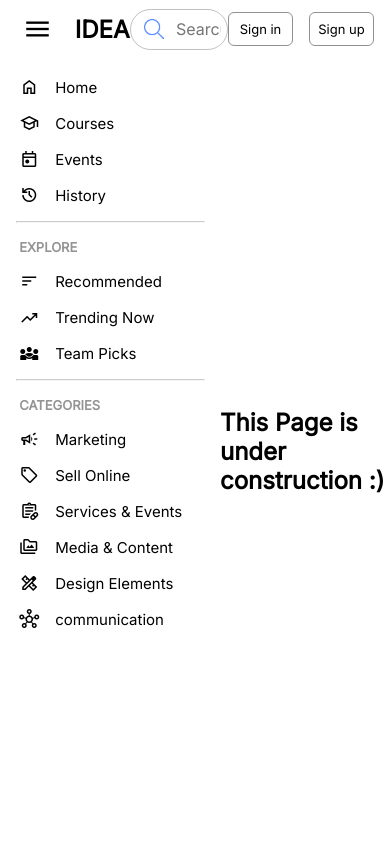
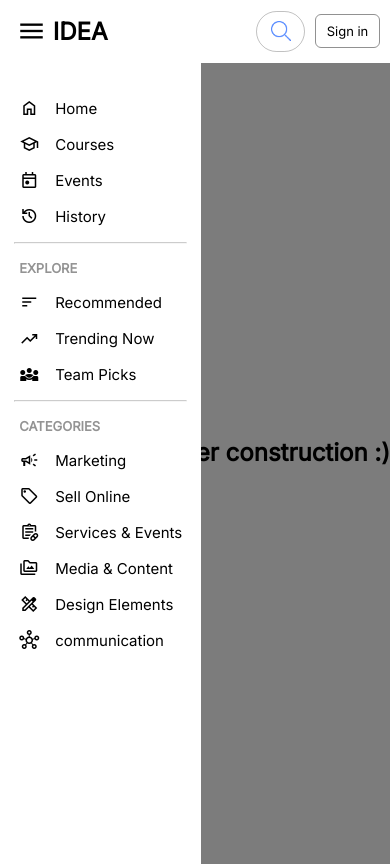
Before and after one commit to mishalp/idea-website, a React (Create React App) app: page /#/home in a window 390 px wide. Both pictures are taken after a click on the element "menu". Built offline with nearby package versions, Linux system fonts and the light colour scheme.

Commit message:
resposnsieve design

```diff
--- a/public/index.html
+++ b/public/index.html
@@ -3,7 +3,7 @@
   <head>
     <meta charset="utf-8" />
     <link rel="icon" href="%PUBLIC_URL%/favicon.ico" />
-    <meta name="viewport" content="width=device-width, initial-scale=1" />
+    <meta name="viewport" content="width=device-width, initial-scale=1,minimum-scale=1.0, maximum-scale = 1.0, user-scalable = no" />
     <meta name="theme-color" content="#000000" />
     <meta
       name="description"
--- a/src/App.css
+++ b/src/App.css
@@ -12,10 +12,23 @@ a{
 }
 
 .index{
-    width: 100%;
     height: 100vh;
+    width: 100vw;
     display: grid;
-    grid-template-columns: 74px 146px 1fr;
-    grid-template-rows: auto 50px 1fr;
+    grid-template-columns: 74px 146px auto;
+    grid-template-rows: 60px 50px auto;
     transition: .5s;
+    gap: .5rem;
+    overflow: hidden;
+
 }
+
+@media only screen and (max-width: 430px) {
+    .index{
+        display: grid;
+        grid-template-columns: 1fr;
+        width: 100%;
+        gap: 0;
+        overflow: hidden;
+    }
+}
--- a/src/components/sideMenu/Navbar.js
+++ b/src/components/sideMenu/Navbar.js
@@ -9,6 +9,7 @@ function Navbar() {
         document.getElementById("min-menu").classList.toggle("disable");
         document.getElementById("side-menu").classList.toggle("border");
       };
+
   return (
     <div className='navbar'>
         <div className="left">
@@ -25,7 +26,6 @@ function Navbar() {
         </div>
         <div className="btns">
             <button>Sign in</button>
-            <button>Sign up</button>
         </div>
     </div>
   )
--- a/src/components/sideMenu/SideMenu.js
+++ b/src/components/sideMenu/SideMenu.js
@@ -4,6 +4,13 @@ import { Link } from "react-router-dom";
 import { HashLink } from "react-router-hash-link";
 
 function SideMenu() {
+  const toggle = () => {
+    document.getElementById("menu-options").classList.toggle("disable");
+    document.getElementById("index").classList.toggle("index-toggle");
+    document.getElementById("min-menu").classList.toggle("disable");
+    document.getElementById("side-menu").classList.toggle("border");
+  };
+  const mobile = window.innerWidth < 430? true: false
   return (
     <div className="side-menu" id="side-menu">
       <div className="min-menu" id="min-menu">
@@ -25,33 +32,33 @@ function SideMenu() {
         </Link>
       </div>
       <div className="menu-options disable" id="menu-options">
-        <Link to="home">
+        <Link onClick={mobile? toggle: null} to="home">
           <span class="material-symbols-outlined">home</span>
           <div>Home</div>
         </Link>
-        <Link to="courses">
+        <Link onClick={mobile? toggle: null} to="courses">
           <span class="material-symbols-outlined">school</span>
           <div>Courses</div>
         </Link>
-        <Link to="events">
+        <Link onClick={mobile? toggle: null} to="events">
           <span class="material-symbols-outlined">today</span>
           <div>Events</div>
         </Link>
-        <Link to="History">
+        <Link onClick={mobile? toggle: null} to="History">
           <span class="material-symbols-outlined">history</span>
           <div>History</div>
         </Link>
         <hr />
         <h3>EXPLORE</h3>
-        <HashLink to="/courses/#recommended" smooth>
+        <HashLink onClick={mobile? toggle: null} to="/courses/#recommended" smooth>
           <span class="material-symbols-outlined">sort</span>
           <div>Recommended</div>
         </HashLink>
-        <HashLink to="/courses/#trending" smooth>
+        <HashLink onClick={mobile? toggle: null} to="/courses/#trending" smooth>
           <span class="material-symbols-outlined">trending_up</span>
           <div>Trending Now</div>
         </HashLink>
-        <HashLink to="/courses/#team" smooth>
+        <HashLink onClick={mobile? toggle: null} to="/courses/#team" smooth>
         <span class="material-symbols-outlined">
 diversity_3
 </span>
@@ -59,13 +66,13 @@ diversity_3
         </HashLink>
         <hr />
         <h3>CATEGORIES</h3>
-        <Link to="marketing">
+        <Link onClick={mobile? toggle: null} to="marketing">
         <span class="material-symbols-outlined">
 campaign
 </span>
           <div>Marketing</div>
         </Link>
-        <Link to="sell">
+        <Link onClick={mobile? toggle: null} to="sell">
         <span class="material-symbols-outlined">
 sell
 </span>
@@ -77,19 +84,19 @@ prescriptions
 </span>
           <div>Services & Events</div>
         </Link>
-        <Link to="media">
+        <Link onClick={mobile? toggle: null} to="media">
         <span class="material-symbols-outlined">
 perm_media
 </span>
           <div>Media & Content</div>
         </Link>
-        <Link to="design">
+        <Link onClick={mobile? toggle: null} to="design">
         <span class="material-symbols-outlined">
 design_services
 </span>
           <div>Design Elements</div>
         </Link>
-        <Link to="communication">
+        <Link onClick={mobile? toggle: null} to="communication">
         <span class="material-symbols-outlined">
 hub
 </span>
--- a/src/components/sideMenu/navbar.css
+++ b/src/components/sideMenu/navbar.css
@@ -6,6 +6,7 @@
     grid-column: 1 / 4;
     grid-row: 1 / 2;
     justify-content: space-between;
+    z-index: 2;
 }
 
 .navbar > .search-bar{
@@ -60,7 +61,6 @@
 .navbar > .left{
     display: flex;
     align-items: center;
-    gap: 1rem;
 }
 
 .navbar > .left > span{
@@ -123,3 +123,40 @@
     top: -30px;
     left: -30px;
   }
+
+  @media only screen and (max-width: 430px) {
+    .navbar{
+        position: fixed;
+        display: flex;
+        justify-content: space-between;
+        padding: 10px;
+        width: calc(100% - 20px);
+        gap: 10px;
+    }
+    .navbar > .search-bar > .input-div{
+        display: none;
+    }
+
+    .navbar> .search-bar:hover > .input-div{
+        display: flex;
+    }
+
+    .navbar > .btns{
+
+    }
+    .navbar > .search-bar {
+        width: auto;
+       margin-left: auto;
+    }
+
+    .navbar > .left > span{
+
+    }
+    .navbar > .left > span:hover{
+        box-shadow: unset;
+    }
+    .navbar > .left > span:active{
+        box-shadow: unset;
+        box-shadow: rgba(156, 191, 255, 0.584) 0px 0px 0px 4px;
+    }
+}
--- a/src/components/sideMenu/sideMenu.css
+++ b/src/components/sideMenu/sideMenu.css
@@ -95,3 +95,49 @@
     font-size: small;
     font-weight: bold;
 }
+
+@media only screen and (max-width: 430px) {
+    .min-menu{
+        display:none !important;
+    }
+    .side-menu{
+        position: absolute;
+        display: flex;
+        justify-content: center;
+        align-items: start;
+        height: 100vh;
+        width: 100vw;
+        z-index: 2;
+        background-color: rgba(0, 0, 0, 0.514);
+        display: none;
+    }
+
+    .border{
+        display: flex !important;
+    }
+
+    .index-toggle{
+        grid-template-columns: 1fr !important ;
+    }
+
+    .menu-options{
+        display: flex !important;
+        flex-direction: column;
+        width: fit-content !important;
+        background-color: white;
+        height: -webkit-fill-available;
+        position: absolute;
+        padding-top: 90px;
+
+    }
+    .disable{
+
+    }
+    .menu-options > a:hover{
+        box-shadow:unset;
+    }
+    .menu-options > a:active{
+        box-shadow: rgba(156, 191, 255, 0.584) 0px 0px 0px 4px
+    }
+
+}
--- a/src/pages/courses/CoursesHome.js
+++ b/src/pages/courses/CoursesHome.js
@@ -1,70 +1,79 @@
-import React from "react";
+import React, { useState } from "react";
 import "./coursesHome.css";
 import courses from "../../images/courses.jpg";
-import search from "../../images/search.png";
 import { Splide, SplideSlide } from "@splidejs/react-splide";
 import image from "../../images/slide.jpg";
-import image2 from "../../images/courses.jpg";
 import "@splidejs/react-splide/css";
 
 export const recomended = [
   {
-    name: "Video Title",
+    name: "Video Title 1",
     description:
       "It is a long established fact that a reader will be distracted by the readable content of a page when looking at its layout.",
     rating: "4.4",
     thumbnail: courses,
+    category: 'Marketing'
   },
   {
-    name: "Video Title",
+    name: "Video Title 2",
     description:
       "It is a long established fact that a reader will be distracted by the readable content of a page when looking at its layout",
     rating: "4.4",
     thumbnail: courses,
+    category: 'Sell Online'
   },
   {
-    name: "Video Title",
+    name: "Video Title 3",
     description:
       "It is a long established fact that a reader will be distracted by the readable content of a page when looking at its layout.",
     rating: "4.4",
     thumbnail: courses,
+    category: 'Services & Events'
   },
   {
-    name: "Video Title",
+    name: "Video Title 4",
     description:
       "It is a long established fact that a reader will be distracted by the readable content of a page when looking at its layout.",
       rating: "4.4",
     thumbnail: courses,
+    category: 'Media Content'
   },
+];
+
+export const trending = [
   {
-    name: "Video Title",
+    name: "Video Title 5",
     description:
       "It is a long established fact that a reader will be distracted by the readable content of a page when looking at its layout.",
     rating: "4.4",
     thumbnail: courses,
+    category: 'Design Elements'
   },
   {
-    name: "Video Title",
+    name: "Video Title 6",
     description:
       "It is a long established fact that a reader will be distracted by the readable content of a page when looking at its layout.",
     rating: "4.4",
     thumbnail: courses,
+    category: 'Communication'
   },
   {
-    name: "Video Title",
+    name: "Video Title 7",
     description:
       "It is a long established fact that a reader will be distracted by the readable content of a page when looking at its layout.",
     rating: "4.4",
     thumbnail: courses,
+    category: 'Marketing'
   },
   {
-    name: "Video Title",
+    name: "Video Title 8",
     description:
       "It is a long established fact that a reader will be distracted by the readable content of a page when looking at its layout.",
     rating: "4.4",
     thumbnail: courses,
+    category: 'Sell Online'
   },
-];
+]
 
 const CardBuilder = ({ arr, limit }) => (
   <>
@@ -87,15 +96,33 @@ const CardBuilder = ({ arr, limit }) => (
   </>
 );
 
+
+
+const category = ['Marketing', 'Sell Online', 'Services & Events', 'Media Content', 'Design Elements', 'Communication']
+
 function CoursesHome() {
+  const [filter, setFilter] = useState(null)
+
+  const filterItems = (item, e) => {
+    //const btns = document.querySelectorAll('.filter')
+    const active = document.getElementsByClassName('active')
+    if(active[0]){
+      if(active[0].innerHTML == e.target.innerHTML){
+        active[0].classList.toggle('active')
+      }else{
+        active[0].classList.remove('active')
+        e.target.classList.add('active')
+
+      }
+    }else{
+      e.target.classList.add('active')
+    }
+    setFilter(filter === null? item: filter == item? null: item)
+  }
+
   return (<>
         <div className="fixed">
-        <button>Marketing</button>
-        <button>Sell Online</button>
-        <button>Services & Events</button>
-        <button>Media Content</button>
-        <button>Design Elements</button>
-        <button>Communication</button>
+        {category.map((item, index)=><button className="filter" onClick={(e)=>filterItems(item, e)} key={index}>{item}</button>)}
         </div>
     <div className="courses-home">
 
@@ -161,13 +188,13 @@ function CoursesHome() {
         <div id="recommended" className="section">
           <h2>Recommended for You</h2>
           <div className="card-container-div">
-            <CardBuilder arr={recomended} limit={4} />
+            <CardBuilder arr={recomended.filter((item)=> filter === null? item: filter == item.category)} limit={4} />
           </div>
         </div>
         <div id="trending" className="section">
           <h2>Trending Now</h2>
           <div className="card-container-div">
-            <CardBuilder arr={recomended} limit={4} />
+            <CardBuilder arr={trending.filter((item)=> filter === null? item: filter == item.category)} limit={4} />
           </div>
         </div>
         <div id="team" className="section">
--- a/src/pages/courses/coursesHome.css
+++ b/src/pages/courses/coursesHome.css
@@ -112,12 +112,13 @@
     margin: .5rem;
 }
 
-
 .courses-home > .main-div > .section > .card-container-div{
     display: grid;
     max-width: inherit;
-    grid-template-columns: repeat(auto-fit, minmax(250px, 1fr));
+    grid-template-columns: repeat(auto-fill, minmax(260px, 1fr));
+    justify-items: center;
     gap: 30px;
+    justify-content: center;
 }
 
 .courses-home > .main-div > .section > .card-container-div > .card{
@@ -185,3 +186,70 @@
 .courses-home > .main-div > .categories-div > section img{
     width: 250px;
 }
+
+.active{
+    box-shadow: rgba(156, 191, 255, 0.584) 0px 0px 0px 4px
+}
+
+@media only screen and (max-width: 770px){
+    .fixed > button{
+        height: 2rem;
+        min-width: 10rem;
+    }
+    .fixed{
+        overflow-y: scroll;
+        gap: .5rem;
+        justify-content: unset;
+        align-self: unset;
+        height: fit-content;
+    }
+
+    .fixed::-webkit-scrollbar{
+        display: none;
+    }
+}
+
+@media only screen and (max-width: 430px) {
+    .courses-home{
+        grid-row: 3 /4;
+    }
+    .fixed{
+        margin-top: 60px;
+        overflow-y: scroll;
+        gap: .5rem;
+        justify-content: unset;
+        align-self: unset;
+        height: fit-content;
+    }
+    .fixed::-webkit-scrollbar{
+        display: none;
+    }
+    .fixed > button{
+        padding: .5rem .7rem;
+        border-radius: 15px;
+        border: none;
+        width: max-content;
+        font-size: small;
+        height: inherit;
+        min-width: 9rem;
+    }
+    .courses-home > .slides > .btns{
+        padding-bottom: 20px;
+    }
+
+    .courses-home > .slides > .btns > button{
+        font-size: 10px;
+        padding: .7rem .9rem;
+    }
+    .courses-home > .main-div > .section > h2{
+        font-size: 20px;
+        color: #282828;
+        margin: 1rem 0rem;
+    }
+    .courses-home > .main-div > .categories-div{
+        padding: 5px;
+    }
+    .courses-home > .main-div{
+        padding: 5px;
+    }
+}
```
Also changed, not shown: src/components/sideMenu/minMenu.css (deleted), src/images/wangs_61.jpg (added). Lines whose indentation alone changed are shown as unchanged.
